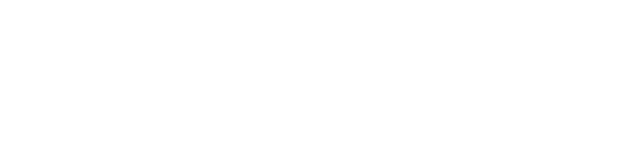
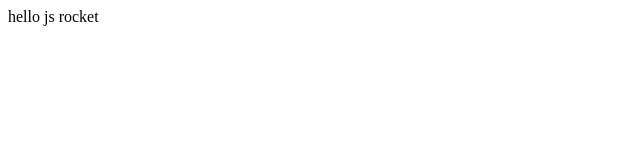
Before and after one commit to jackisgreat/js-rocket, a plain HTML site: page index.html in a window 1280 px wide. Shown: the whole page, without its empty margins (0-640 px from the left). Drawn offline with Linux system fonts and the light colour scheme.

Commit message:
hello js rocket

```diff
--- a/index.html
+++ b/index.html
@@ -6,5 +6,6 @@
 </head>
 
 <body>
+hello js rocket
 </body>
 </html>
```
